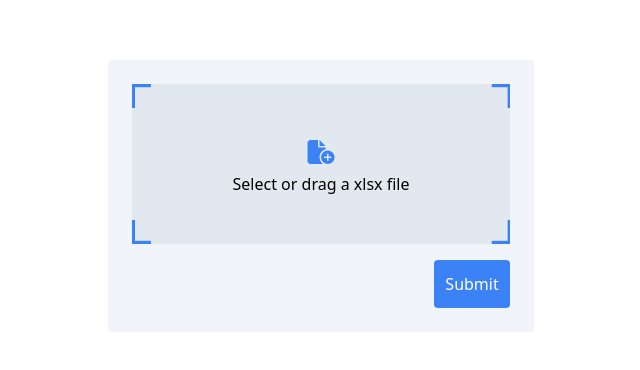
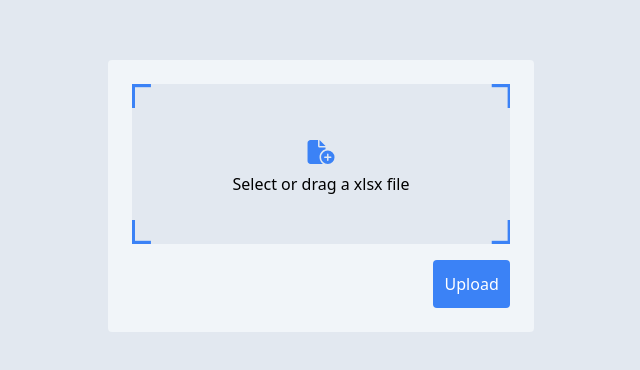
Before and after one commit to AlexandreDu/spreadsheet, a Next.js app: page / in a window 1280 px wide. Shown: the part 204-574 px from the top of the page, without its empty margins (319-959 px from the left). Built offline with nearby package versions, Linux system fonts and the light colour scheme.

Commit message:
cleaning

```diff
--- a/components/FormTable/index.js
+++ b/components/FormTable/index.js
@@ -16,7 +16,7 @@ import { v4 as uuidv4 } from 'uuid'
 export const FormTable = ({dataHeader, dataBody, setDataBody}) => {
 
 
-    const { handleSubmit, reset, control, formState: { errors }, register, getValues } = useForm()
+    const { register, getValues } = useForm()
 
     const[isEdit, setIsEdit] = useState(null)
 
--- a/components/formUpload/index.js
+++ b/components/formUpload/index.js
@@ -1,15 +1,19 @@
 import { UploadArea } from "./uploadArea"
 import { SubmitButton } from "../formComponents"
 
-export const FormUpload = ({register, name, onSubmit, onChange, fileName}) => {
+export const FormUpload = ({register, name, onSubmit, onChange, fileName, error}) => {
 
     return (
         <form onChange={onChange} onSubmit={onSubmit} className='w-full sm:w-3/4 md:w-1/3 max-w-[30rem] flex flex-col border-slate-100 bg-slate-100 border-[1.5rem] rounded-[0.25rem]'>
             <input id="input-file" className="hidden" {...register(name, { required: true })} type='file' />
             <UploadArea fileName={fileName} />
             <div className="pt-[1rem] bg-slate-100 self-end">
-                <SubmitButton className=''>Submit</SubmitButton>
+                <SubmitButton className=''>Upload</SubmitButton>
+
             </div>
+            {error && (
+                <span className="text-red-500">{error}</span>
+            )}
 
         </form>
     )
--- a/pages/index.js
+++ b/pages/index.js
@@ -87,7 +87,7 @@ export default function Home() {
   }
 
   return (
-    <div className='flex flex-col justify-center items-center h-screen '>
+    <div className='flex flex-col justify-center items-center h-screen bg-slate-200'>
       {dataHeader ? (
         <div>
           <Icon color='text-blue-500 text-2xl' icon={faFile} onClick={() => setIsModalVisible(true)}/>
@@ -99,9 +99,10 @@ export default function Home() {
           onChange={onChange}
           register={register}
           fileName={fileName}
+          error={error}
         />
       )}
-      {error && error}
+
       <FullPageModal
         isVisible={isModalVisible}
         onClickMinus={handleClickMinus}
```
